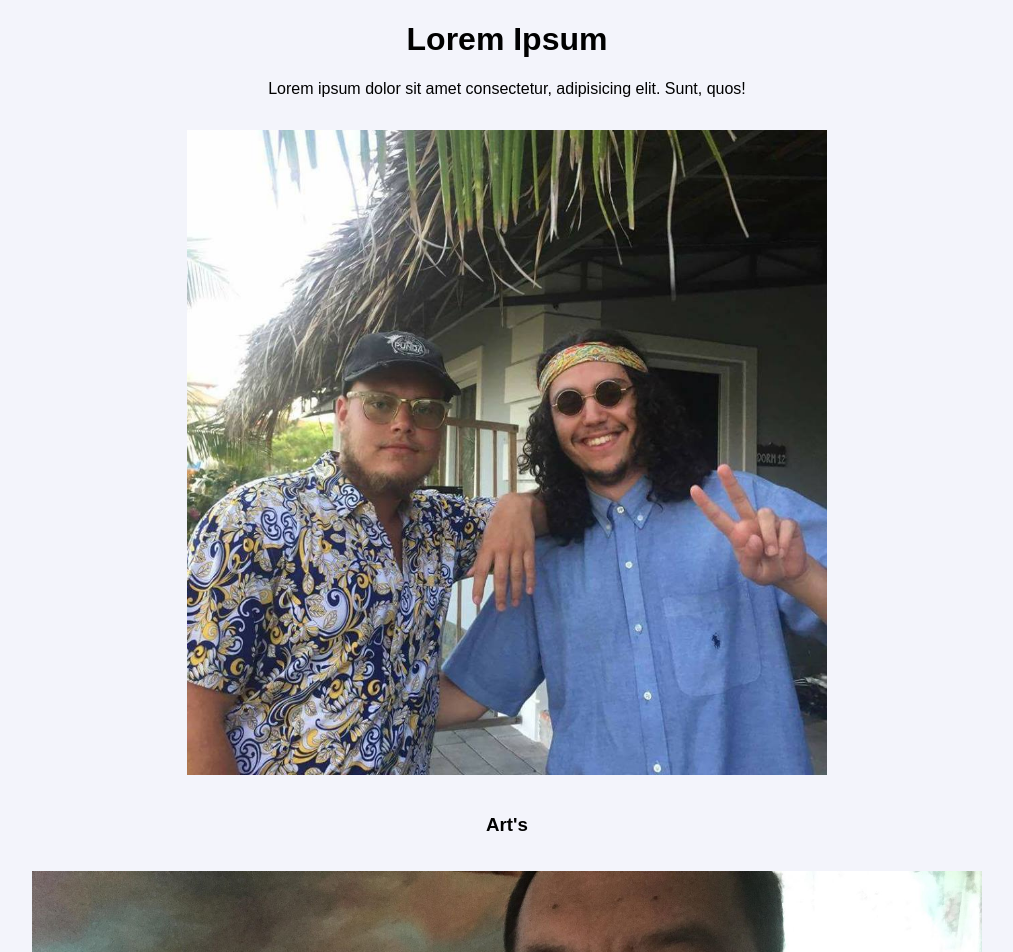
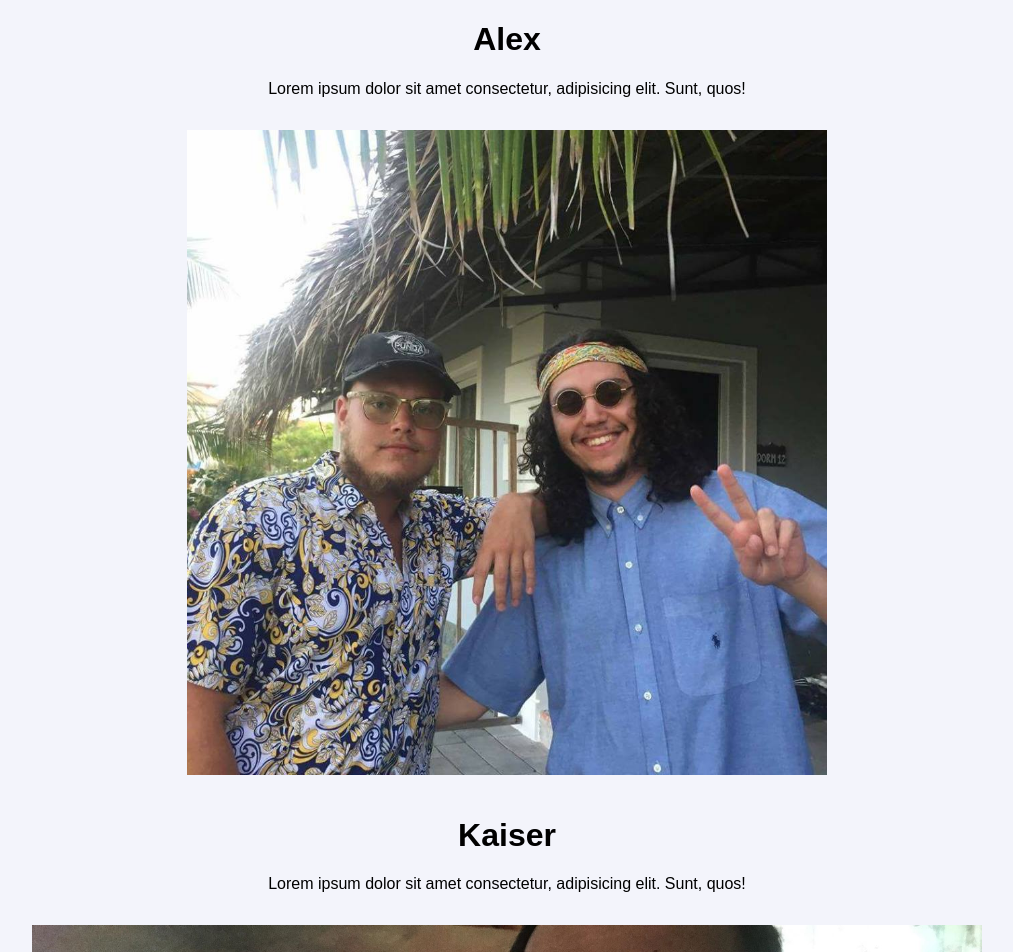
Before and after one commit to alexmarri/contprod-learngit, a plain HTML site: page index.html in a window 1280 px wide. Shown: the top 952 px of the page, without its empty margins (133-1146 px from the left). Drawn offline with Linux system fonts and the light colour scheme.

Commit message:
did a lil something

```diff
--- a/index.html
+++ b/index.html
@@ -8,12 +8,13 @@
     <title>Learning Github</title>
 </head>
 <body>
-    <h1>Lorem Ipsum</h1>
+    <h1>Alex</h1>
     <p>Lorem ipsum dolor sit amet consectetur, adipisicing elit. Sunt, quos!</p>
     <img src="bilder/16832353_10155759641632388_1547061686293786290_n.jpg" alt="Pic-of-me">
 
 
-    <h3>Art's </h3>
+    <h1>Kaiser </h1>
+    <p>Lorem ipsum dolor sit amet consectetur, adipisicing elit. Sunt, quos!</p>
     <img src="bilder/kai2.png" style="width:950px;height:580px;" alt="Me as Arts">
 
 
```
